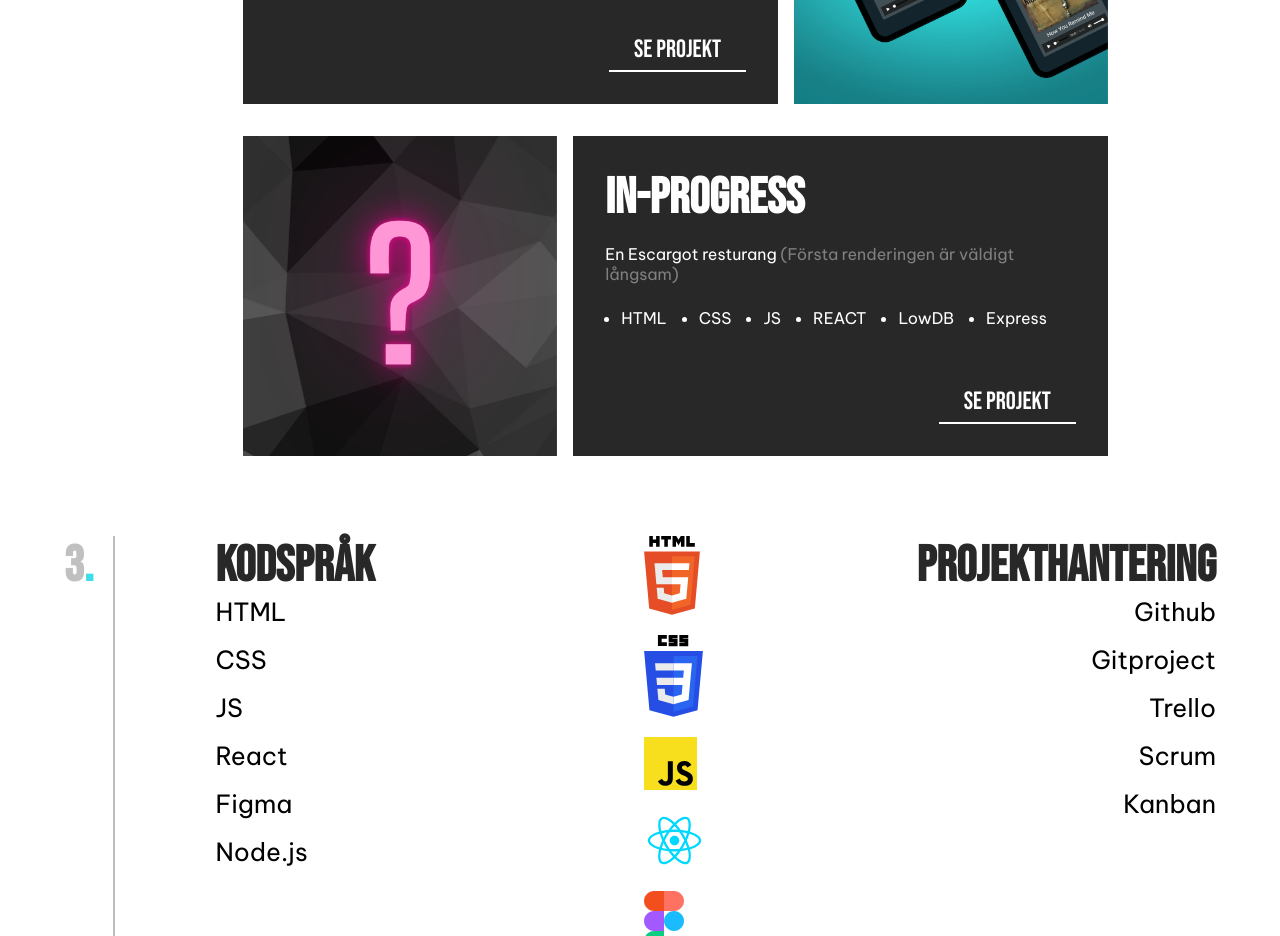
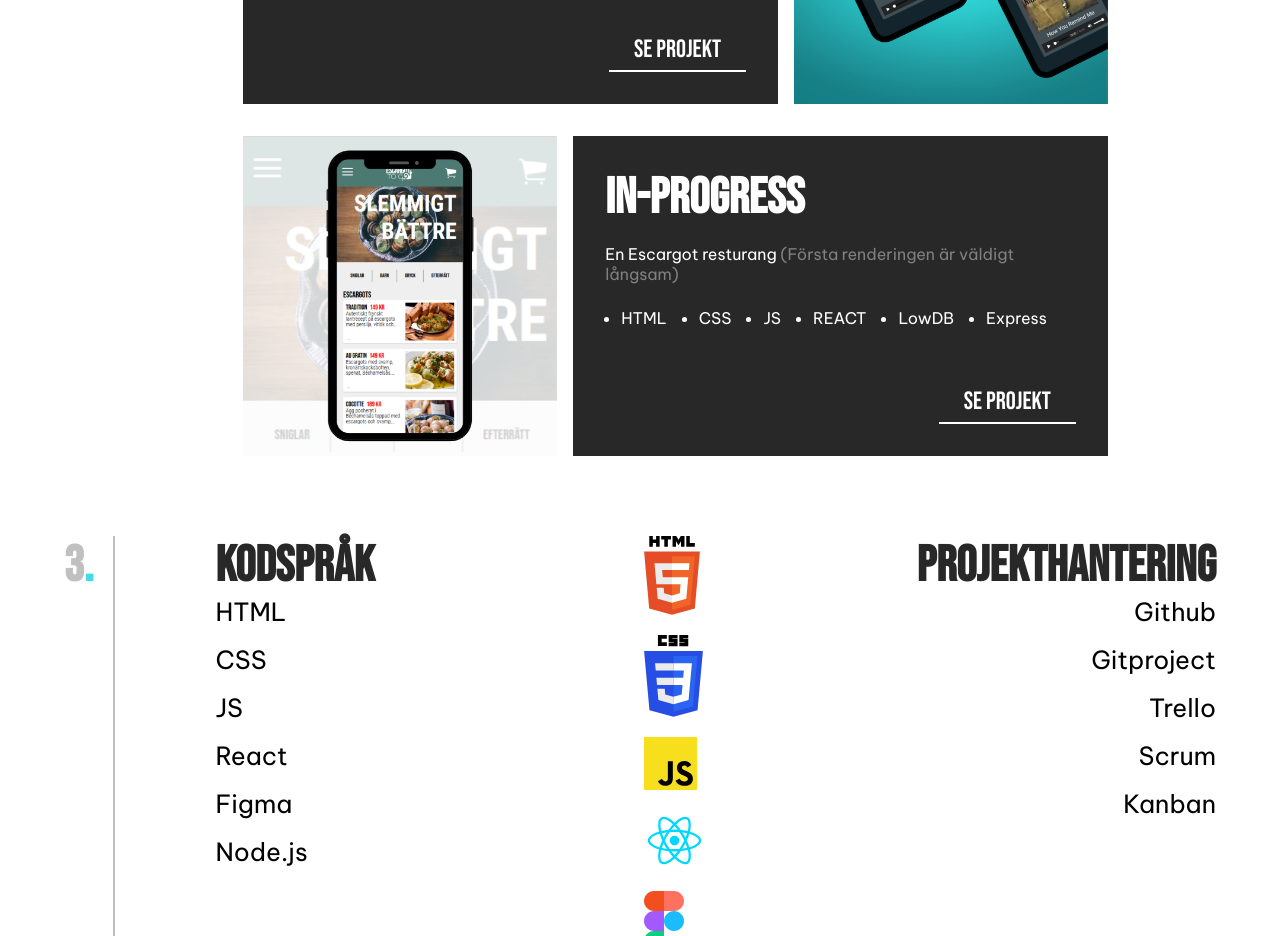
Before and after one commit to Eklinden/Portfolio, a React (Vite) app: page / in a window 1280 px wide. Shown: the part 1460-2396 px from the top of the page. Built offline with nearby package versions, Linux system fonts and the light colour scheme.

Commit message:
add new image and change styling

```diff
--- a/src/component/projects/Projects.scss
+++ b/src/component/projects/Projects.scss
@@ -79,7 +79,7 @@
   }
   .project-card:nth-child(4) {
     .project-img {
-      background-image: url(../../assets/questionmark.png);
+      background-image: url(../../assets/estargo.png);
     }
   }
 }
```
Also changed, not shown: src/assets/estargo.png (added), src/assets/questionmark.png (deleted).
